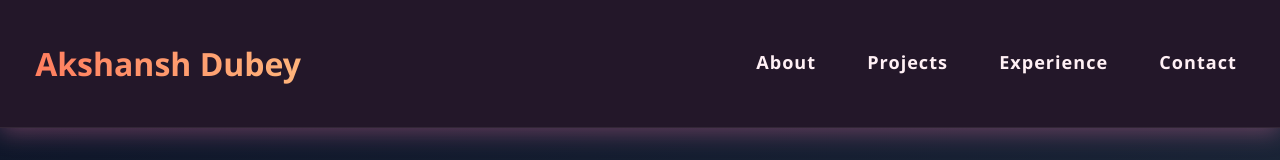
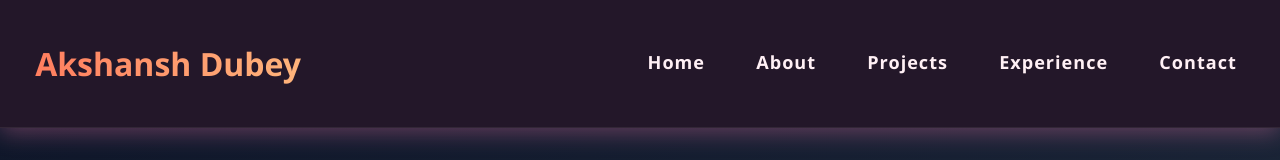
Before and after one commit to Akshansh97/my-portfolio, a React (Create React App) app: page / in a window 1280 px wide. Shown: the top 160 px of the page. Built offline with nearby package versions, Linux system fonts and the light colour scheme.

Commit message:
added home button to the navbar

```diff
--- a/src/App.js
+++ b/src/App.js
@@ -32,7 +32,7 @@ const Header = () => {
       </h1>
 
       <nav className={`navbar-row ${isOpen ? "active" : ""}`}>
-        {["about", "projects", "experience", "contact"].map((section, idx) => (
+        {["home", "about", "projects", "experience", "contact"].map((section, idx) => (
           <Link
             key={idx}
             to={section}
```
